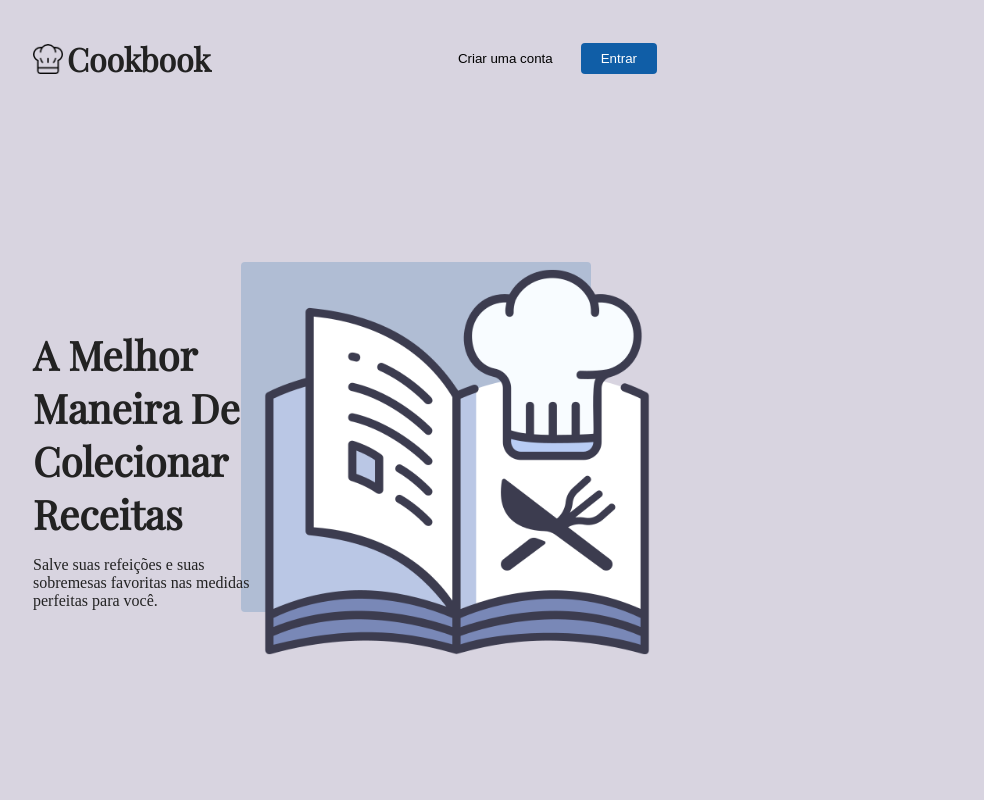
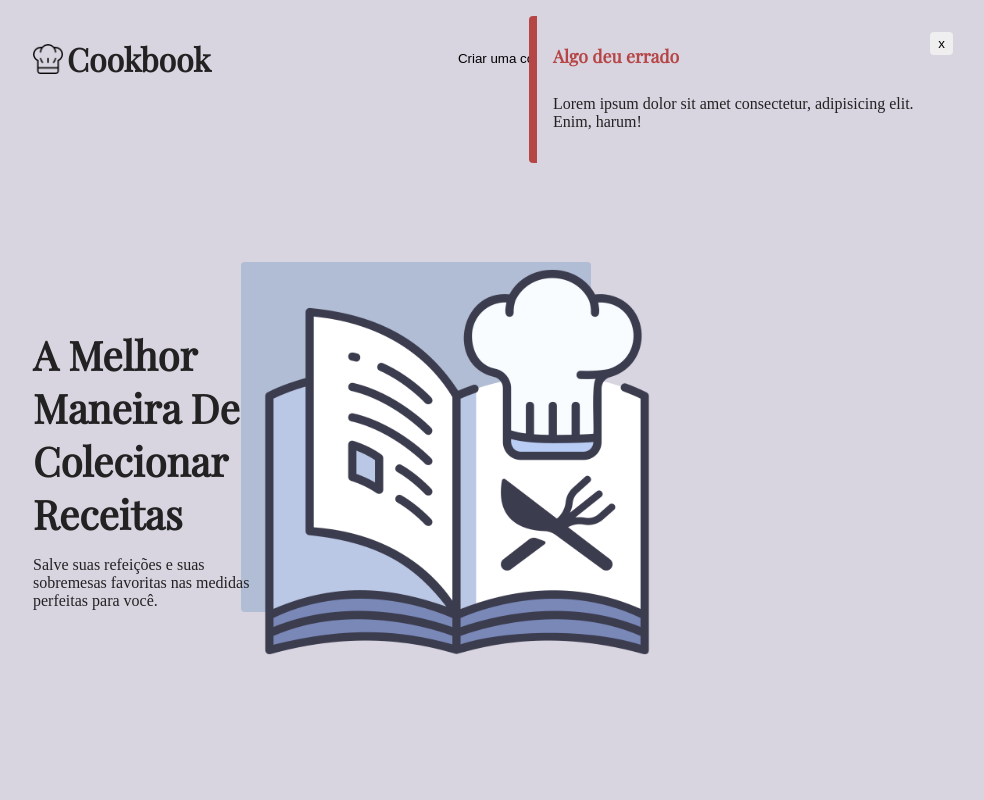
Before and after one commit to Rafael-Cesario/CookBook, a Next.js app in the folder frontend/: page / in a window 1280 px wide. Shown: the top 800 px of the page, without its empty margins (295-1279 px from the left). Built offline with nearby package versions, Linux system fonts and the light colour scheme.

Commit message:
[ Feat ] Notification component

```diff
--- /dev/null
+++ b/frontend/src/components/notification.tsx
@@ -0,0 +1,13 @@
+import { StyledNotification } from "./styles/notification";
+
+export const Notification = () => {
+	return (
+		<StyledNotification>
+			<div className="head">
+				<h1 className="title">Algo deu errado</h1>
+				<button className="close">x</button>
+			</div>
+			<p className="text">Lorem ipsum dolor sit amet consectetur, adipisicing elit. Enim, harum!</p>
+		</StyledNotification>
+	);
+};
--- /dev/null
+++ b/frontend/src/components/styles/notification.tsx
@@ -0,0 +1,29 @@
+"use client";
+
+import { theme } from "@/styles/theme";
+import styled from "styled-components";
+
+export const StyledNotification = styled.div`
+	position: absolute;
+	top: 0;
+	right: 0;
+	background-color: ${theme.background};
+	border-left: 8px solid ${theme.error};
+	margin: 1rem;
+	width: 400px;
+	border-radius: ${theme.borderRadius};
+	padding: 1rem;
+	z-index: 1;
+
+	.head {
+		display: flex;
+		justify-content: space-between;
+		align-items: flex-start;
+		margin-bottom: 8px;
+
+		.title {
+			font-size: 1.1rem;
+			color: ${theme.error};
+		}
+	}
+`;
--- a/frontend/src/features/authentication/intro.tsx
+++ b/frontend/src/features/authentication/intro.tsx
@@ -1,9 +1,12 @@
 import Image from "next/image";
 import { StyledIntro } from "./styles/intro";
+import { Notification } from "@/components/notification";
 
 export const Intro = () => {
 	return (
 		<StyledIntro>
+			<Notification />
+
 			<div className="description">
 				<h1 className="title">A melhor maneira de colecionar receitas</h1>
 				<p className="text">Salve suas refeições e suas sobremesas favoritas nas medidas perfeitas para você.</p>
```
